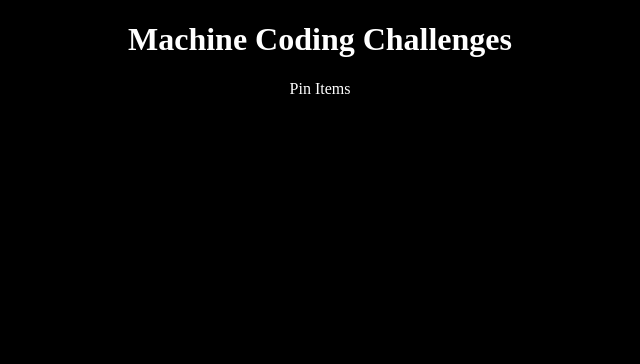
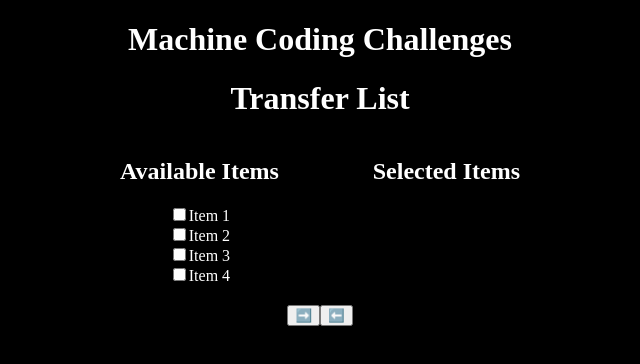
Before and after one commit to Vamsichowdhury/Frontend, a React (Vite) app in the folder react/machine-coding/machine-coding-challenges/: page / in a window 1280 px wide. Shown: the top 364 px of the page, without its empty margins (320-960 px from the left). Built offline with nearby package versions, Linux system fonts and the light colour scheme.

Commit message:
feat: Add TransferList component with item selection and transfer functionality

```diff
--- a/react/machine-coding/machine-coding-challenges/src/App.jsx
+++ b/react/machine-coding/machine-coding-challenges/src/App.jsx
@@ -1,5 +1,6 @@
 import "./App.css";
 import PinItems from "./features/pin-items/PinItems";
+import TransferList from "./features/transfer-list/TransferList";
 // import StopWatch from "./features/stop-watch/StopWatch";
 // import Star from "./features/star/Star";
 // import Calculator from "./features/calc/Calculator";
@@ -58,7 +59,8 @@ function App() {
         {/* <Star /> */}
         {/* <TrafficLights /> */}
         {/* <StopWatch /> */}
-        <PinItems />
+        {/* <PinItems /> */}
+        <TransferList />
       </div>
     </>
   );
--- /dev/null
+++ b/react/machine-coding/machine-coding-challenges/src/features/transfer-list/TransferList.jsx
@@ -0,0 +1,88 @@
+import { useState } from "react";
+import styles from "./TransferList.module.css";
+
+export default function TransferList() {
+  const [selectionsA, setSelectionsA] = useState([]);
+  const [selectionsB, setSelectionsB] = useState([]);
+  const [availableItems, setAvailableItems] = useState([
+    { id: 1, name: "Item 1" },
+    { id: 2, name: "Item 2" },
+    { id: 3, name: "Item 3" },
+    { id: 4, name: "Item 4" },
+  ]);
+  const [selectedItems, setSelectedItems] = useState([]);
+
+  const handleItemSelection = (id, list) => {
+    if (list === "A") {
+      setSelectionsA((prevSelections) => [...prevSelections, id]);
+    } else {
+      setSelectionsB((prevSelections) => [...prevSelections, id]);
+    }
+  };
+  const moveSelectedItems = (list) => {
+    if (list === "A") {
+      const itemsToMove = availableItems.filter((item) =>
+        selectionsA.includes(item.id),
+      );
+      if (itemsToMove.length === 0) return;
+      setAvailableItems((prevAvailableItems) =>
+        prevAvailableItems.filter((item) => !selectionsA.includes(item.id)),
+      );
+      setSelectedItems((prevSelectedItems) => [
+        ...prevSelectedItems,
+        ...itemsToMove,
+      ]);
+      setSelectionsA([]);
+    } else {
+      const itemsToMove = selectedItems.filter((item) =>
+        selectionsB.includes(item.id),
+      );
+      if (itemsToMove.length === 0) return;
+      setSelectedItems((prevSelectedItems) =>
+        prevSelectedItems.filter((item) => !selectionsB.includes(item.id)),
+      );
+      setAvailableItems((prevAvailableItems) => [
+        ...prevAvailableItems,
+        ...itemsToMove,
+      ]);
+      setSelectionsB([]);
+    }
+  };
+  return (
+    <div>
+      <h1>Transfer List</h1>
+      <div className={styles["itemsContainer"]}>
+        <div>
+          <h2>Available Items</h2>
+          {availableItems.map((item) => {
+            return (
+              <div key={item.id}>
+                <input
+                  type="checkbox"
+                  onChange={() => handleItemSelection(item.id, "A")}
+                />
+                {item.name}
+              </div>
+            );
+          })}
+        </div>
+        <div>
+          <h2>Selected Items</h2>
+          {selectedItems.map((item) => {
+            return (
+              <div key={item.id}>
+                <input
+                  type="checkbox"
+                  onChange={() => handleItemSelection(item.id, "B")}
+                />
+                {item.name}
+              </div>
+            );
+          })}
+        </div>
+      </div>
+      <button onClick={() => moveSelectedItems("A")}>{"➡️"}</button>
+      <button onClick={() => moveSelectedItems("B")}>{"⬅️"}</button>
+    </div>
+  );
+}
--- /dev/null
+++ b/react/machine-coding/machine-coding-challenges/src/features/transfer-list/TransferList.module.css
@@ -0,0 +1,6 @@
+.itemsContainer {
+  display: flex;
+  justify-content: space-between;
+  width: 400px;
+  margin: 20px auto;
+}
```
